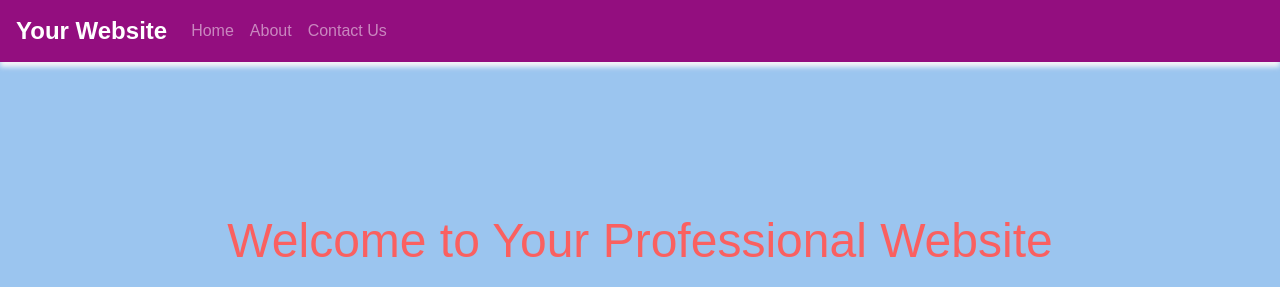
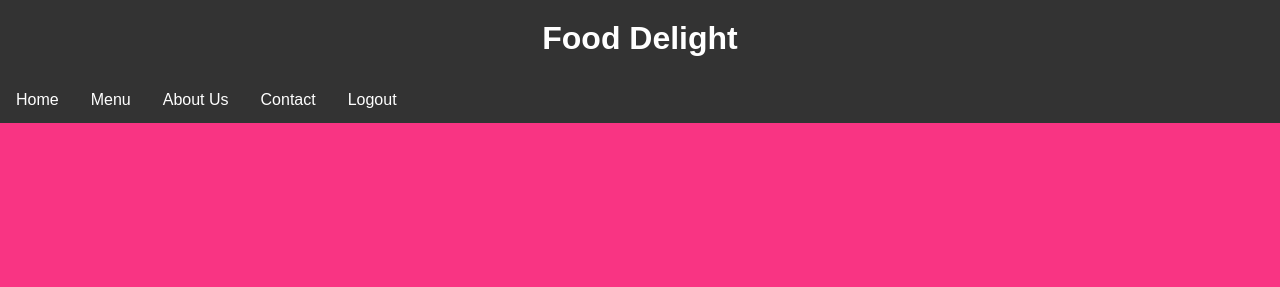
Before and after one commit to saurabhp536/Django-Projects-, a Django app: page /home/ in a window 1280 px wide; the page is wider, and only the part inside the window is pictured. Shown: the top 287 px of that part. Run offline with Django 3.2, Linux system fonts and the light colour scheme; a user stored in the database is signed in; some libraries are stand-ins or nearby versions.

Commit message:
Update home.html

```diff
--- a/registration/templates/home.html
+++ b/registration/templates/home.html
@@ -1,141 +1,109 @@
 <!DOCTYPE html>
 <html lang="en">
 <head>
-    <meta charset="utf-8">
-    <meta name="viewport" content="width=device-width, initial-scale=1, shrink-to-fit=no">
-
-    <!-- Bootstrap CSS -->
-    <link rel="stylesheet" href="https://cdn.jsdelivr.net/npm/bootstrap@4.3.1/dist/css/bootstrap.min.css" integrity="sha384-ggOyR0iXCbMQv3Xipma34MD+dH/1fQ784/j6cY/iJTQUOhcWr7x9JvoRxT2MZw1T" crossorigin="anonymous">
-
-    <title>Professional Homepage</title>
-
-    <!-- Custom CSS -->
+    <meta charset="UTF-8">
+    <meta name="viewport" content="width=device-width, initial-scale=1.0">
+    <title>Food Delight</title>
     <style>
-        /* Navigation Bar Styles */
-        .navbar {
-            background-color: #930e7f;
-            box-shadow: 0px 5px 5px rgba(251, 249, 249, 0.934);
-        }
-
-        .navbar-brand {
-            color: #3b50f1;
-            font-weight: bold;
-            font-size: 24px;
-            transition: color 0.3s ease;
-        }
-
-        .navbar-brand:hover {
-            color: #ffc107;
-        }
-
-        .navbar-nav .nav-link {
-            color: #d52d2d;
-            transition: color 0.3s ease;
-        }
-
-        .navbar-nav .nav-link:hover {
-            color: #ffc107;
-        }
-
-        /* Homepage Styles */
         body {
-            background-color: #9bc5ef;
             font-family: Arial, sans-serif;
             margin: 0;
             padding: 0;
+            background-color: #f64d4d;
+            animation: backgroundAnimation 20s linear infinite alternate;
         }
 
-        .header {
-            background-image: url('https://via.placeholder.com/1920x400'); /* Replace with your image */
-            background-size: cover;
-            color: #fa6060;
-            text-align: center;
-            padding: 150px 0;
+        @keyframes backgroundAnimation {
+            0% {
+                background-color: #52e4fb,#ccca5c,#711aa3;
+            }
+            100% {
+                background-color: #ff00f2; /* Change to your desired background color */
+            }
         }
 
-        .header h1 {
-            font-size: 48px;
-            margin-bottom: 20px;
+        header {
+            background-color: #333;
+            color: #fff;
+            text-align: center;
+            padding: 20px 0;
         }
 
-        .header p {
-            font-size: 18px;
+        h1 {
+            margin: 0;
+        }
+        nav ul {
+            list-style-type: none;
+            margin: 0;
+            padding: 0;
+            background-color: #333;
+            overflow: hidden;
         }
 
-        .feature-box {
-            background-color: #f8aeae;
-            border-radius: 5px;
-            padding: 30px;
-            margin: 30px;
-            box-shadow: 0 0 10px rgba(0, 0, 0, 0.1);
+        nav li {
+            float: left;
         }
 
-        .feature-box h2 {
-            font-size: 24px;
+        nav a {
+            display: block;
+            color: #fff;
+            text-align: center;
+            padding: 14px 16px;
+            text-decoration: none;
+            transition: background-color 0.3s, box-shadow 0.3s, color 0.3s;
         }
 
-        .feature-box p {
-            font-size: 16px;
+        nav a:hover {
+            background-color: #444;
+            color: #893e7a; /* Change the text color on hover */
+            box-shadow: 0 0 20px rgba(255, 102, 0, 0.7); /* Add glowing effect */
+        }
+
+
+        .container {
+            max-width: 800px;
+            margin: 20px auto;
+            padding: 20px;
+            background-color: #e5bcbcc3;
+            border-radius: 5px;
+            box-shadow: 0 0 10px rgba(0, 0, 0, 0.2);
+            text-align: center;
+            margin-top: 250px;
+        }
+
+        footer {
+            text-align: center;
+            padding: 10px 0;
+            background-color: #333;
+            color: #fff;
+            margin-top: 400px;
         }
     </style>
 </head>
 <body>
-    <!-- Navigation Bar -->
-    <nav class="navbar navbar-expand-lg navbar-dark">
-        <a class="navbar-brand" href="#">Your Website</a>
-        <button class="navbar-toggler" type="button" data-toggle="collapse" data-target="#navbarNav" aria-controls="navbarNav" aria-expanded="false" aria-label="Toggle navigation">
-            <span class="navbar-toggler-icon"></span>
-        </button>
-        <div class="collapse navbar-collapse" id="navbarNav">
-            <ul class="navbar-nav">
-                <li class="nav-item">
-                    <a class="nav-link" href="#">Home</a>
-                </li>
-                <li class="nav-item">
-                    <a class="nav-link" href="#about">About</a>
-                </li>
-                <li class="nav-item">
-                    <a class="nav-link" href="#contact">Contact Us</a>
-                </li>
-            </ul>
-        </div>
+    <header>
+        <h1>Food Delight</h1>
+    </header>
+
+    <nav>
+        <ul>
+            <li><a href="#">Home</a></li>
+            <li><a href="#">Menu</a></li>
+            <li><a href="#">About Us</a></li>
+            <li><a href="#">Contact</a></li>
+            <li class="nav-item">
+                <a class="nav-link glow-button" href="{% url 'logout' %}">Logout</a>
+            </li>
+        </ul>
     </nav>
 
-    <!-- Homepage Content -->
-    <div class="header">
-        <h1>Welcome to Your Professional Website</h1>
-        <img src="login.jpg" width="1920" height="400">
-
-        <p>Your tagline or brief description goes here.</p>
+    <div class="container">
+        <h2>Welcome to Food Delight</h2>
+        <p>Discover a world of delicious cuisine right at your doorstep. From mouthwatering pizzas to exotic desserts, we have it all!</p>
     </div>
 
-    <div class="container">
-        <div class="row">
-            <div class="col-lg-4">
-                <div class="feature-box">
-                    <h2>Feature 1</h2>
-                    <p>Lorem ipsum dolor sit amet, consectetur adipiscing elit.</p>
-                </div>
-            </div>
-            <div class="col-lg-4">
-                <div class="feature-box">
-                    <h2>Feature 2</h2>
-                    <p>Suspendisse potenti. Vivamus consectetur metus nec metus luctus.</p>
-                </div>
-            </div>
-            <div class="col-lg-4">
-                <div class="feature-box">
-                    <h2>Feature 3</h2>
-                    <p>Nulla facilisi. Sed lacinia, ligula non dignissim auctor.</p>
-                </div>
-            </div>
-        </div>
-    </div>
-
-    <!-- Optional JavaScript -->
-    <!-- jQuery first, then Popper.js, then Bootstrap JS -->
-    <script src="https://code.jquery.com/jquery-3.3.1.slim.min.js" integrity="sha384-q8i/X+965DzO0rT7abK41JStQIAqVgRVzpbzo5smXKp4YfRvH+8abtTE1Pi6jizo" crossorigin="anonymous"></script>
-    <script src="https://cdn.jsdelivr.net/npm/popper.js@1.14.7/dist/umd/popper.min.js" integrity="sha384-UO2eT0CpHqdSJQ6hJty5KVphtPhzWj9WO1clHTMGa3JDZwrnQq4sF86dIHNDz0W1" crossorigin="anonymous"></script>
-    <script src="https://cdn.jsdelivr.net/npm/bootstrap@4.3.1/dist/js/bootstrap.min.js" integrity="sha384-JjSmVgyd0p3pXB1rRibZUAYoIIy6OrQ6VrjIEaFf/nJGzIxFDsf4x0xIM+B07jRM" crossorigin="anonymous"></script>
+    <footer>
+        &copy; 2023 Food Delight. All rights reserved.
+    </footer>
 </body>
 </html>
```
